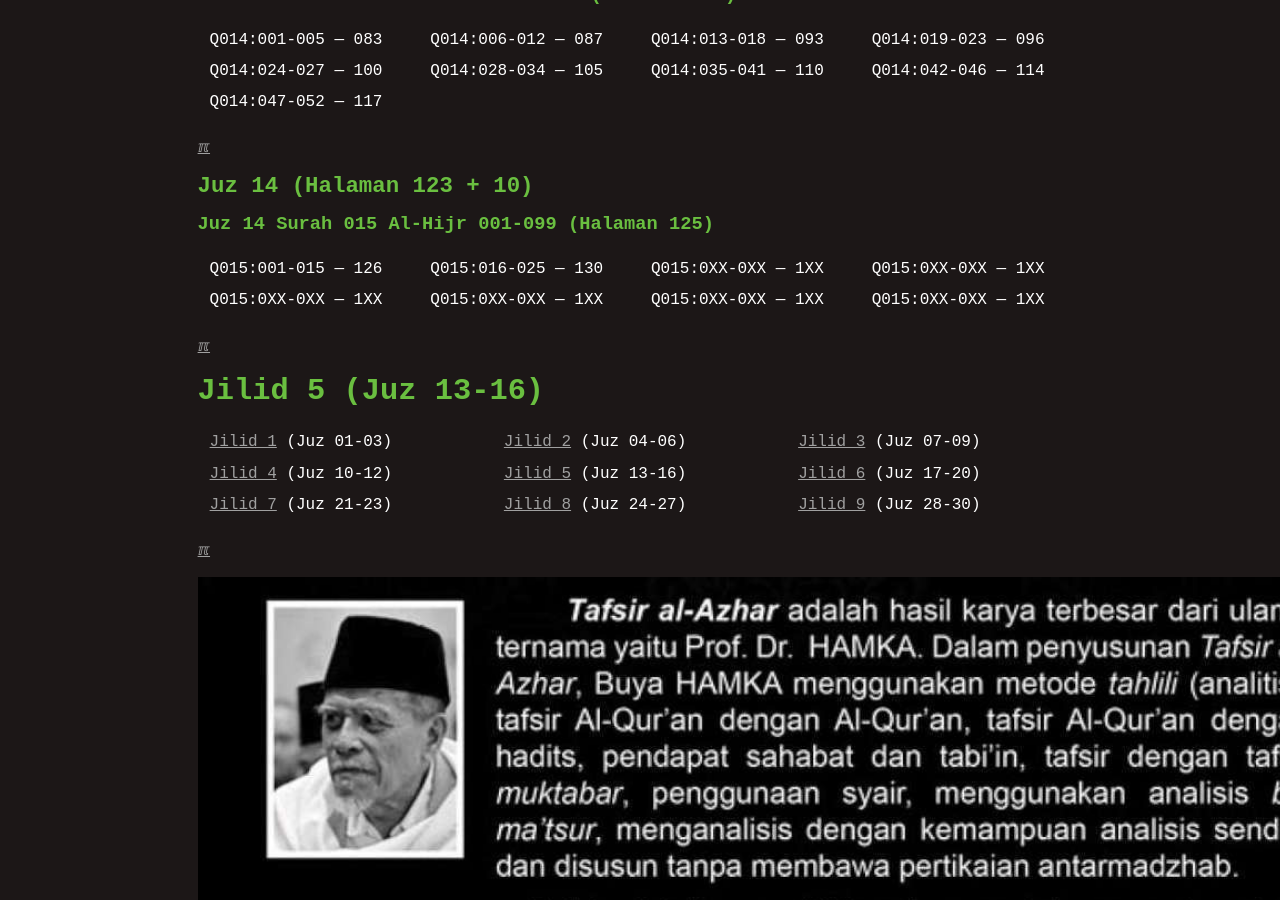
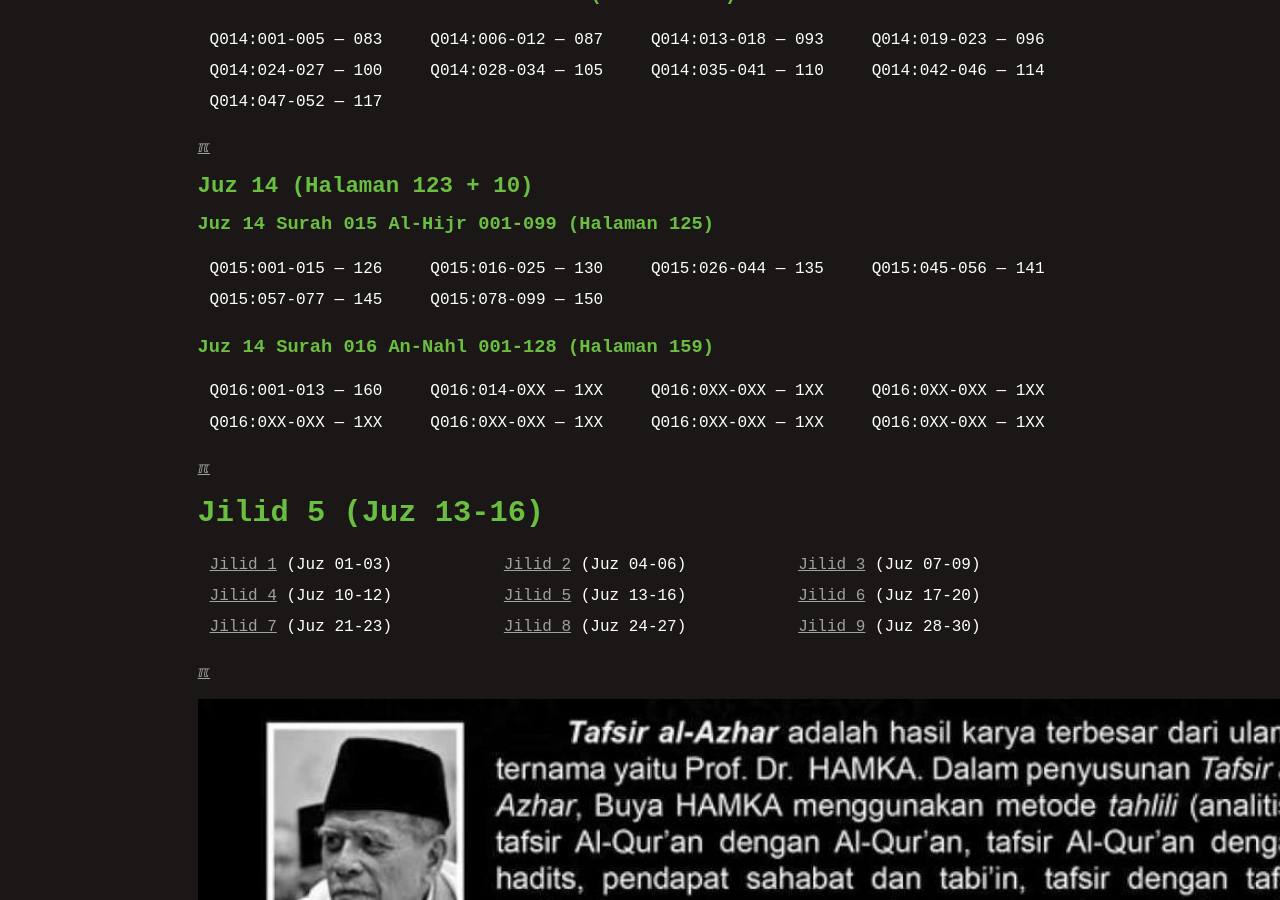
Before and after one commit to dullatip/indexquran, a Jekyll site: the page built from 005.md, in a window 1280 px wide and 900 px high, scrolled down 1204 px. Built offline with Jekyll 4.4.1, drawn with Linux system fonts in a browser that asks for light colours; some of the changed text lies outside the part shown.

Commit message:
modified:   005.md

```diff
--- a/005.md
+++ b/005.md
@@ -41,8 +41,13 @@
 
 ### Juz 14 Surah 015 Al-Hijr 001-099 (Halaman 125)
 
-| Q015:001-015 --- 126 | Q015:016-025 --- 130 | Q015:0XX-0XX --- 1XX | Q015:0XX-0XX --- 1XX |
-| Q015:0XX-0XX --- 1XX | Q015:0XX-0XX --- 1XX | Q015:0XX-0XX --- 1XX | Q015:0XX-0XX --- 1XX |
+| Q015:001-015 --- 126 | Q015:016-025 --- 130 | Q015:026-044 --- 135 | Q015:045-056 --- 141 |
+| Q015:057-077 --- 145 | Q015:078-099 --- 150 |
+
+### Juz 14 Surah 016 An-Nahl 001-128 (Halaman 159)
+
+| Q016:001-013 --- 160 | Q016:014-0XX --- 1XX | Q016:0XX-0XX --- 1XX | Q016:0XX-0XX --- 1XX |
+| Q016:0XX-0XX --- 1XX | Q016:0XX-0XX --- 1XX | Q016:0XX-0XX --- 1XX | Q016:0XX-0XX --- 1XX |
 
 [&#x213C;](#)<br id="idxA">
 # Jilid 5 (Juz 13-16)
--- a/_config.yml
+++ b/_config.yml
@@ -1,4 +1,4 @@
-version:          "Fri 25 Oct 2024 09:00"
+version:          "Sat 26 Oct 2024 09:00"
 copyright:        "2024-2024"
 title:            "Index Tafsir Al-Azhar HAMKA"
 author:           "Abdul Latip"
```
Also changed, not shown: 000.md (+1 -1 lines).
